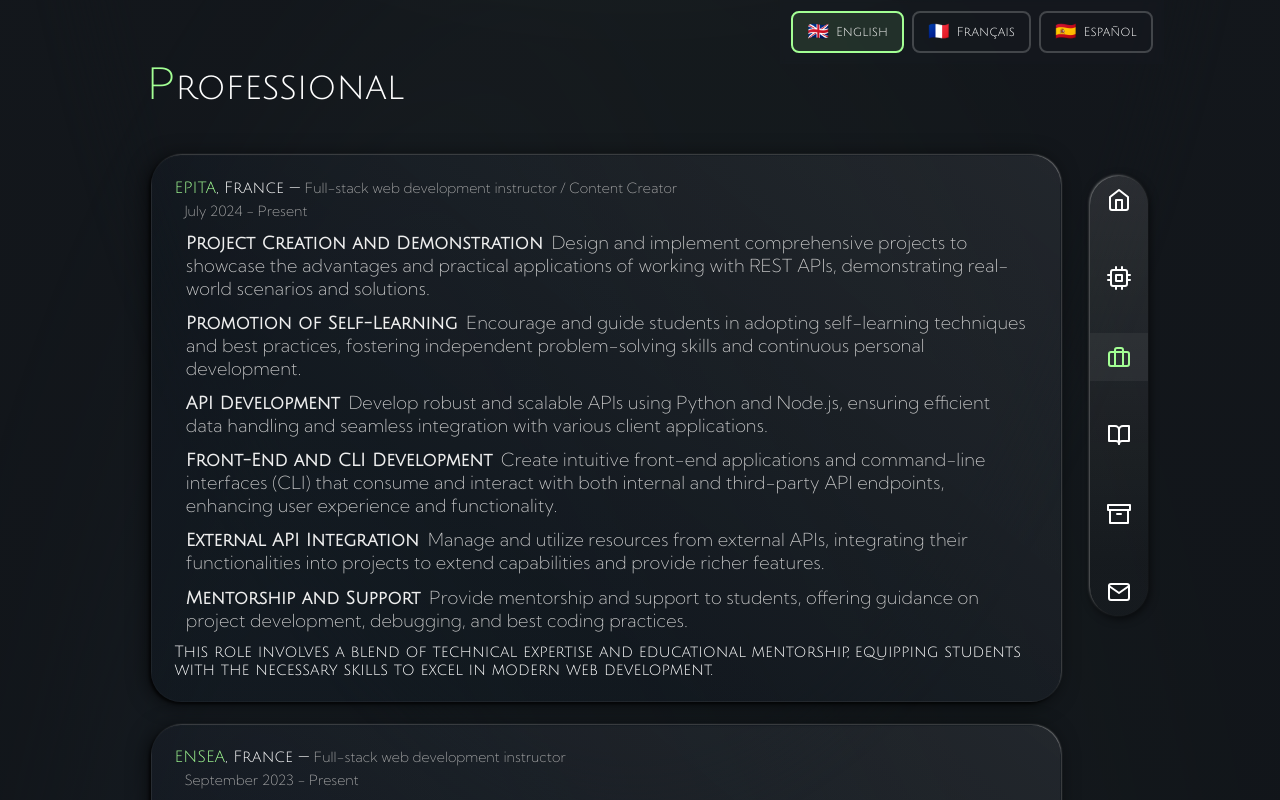
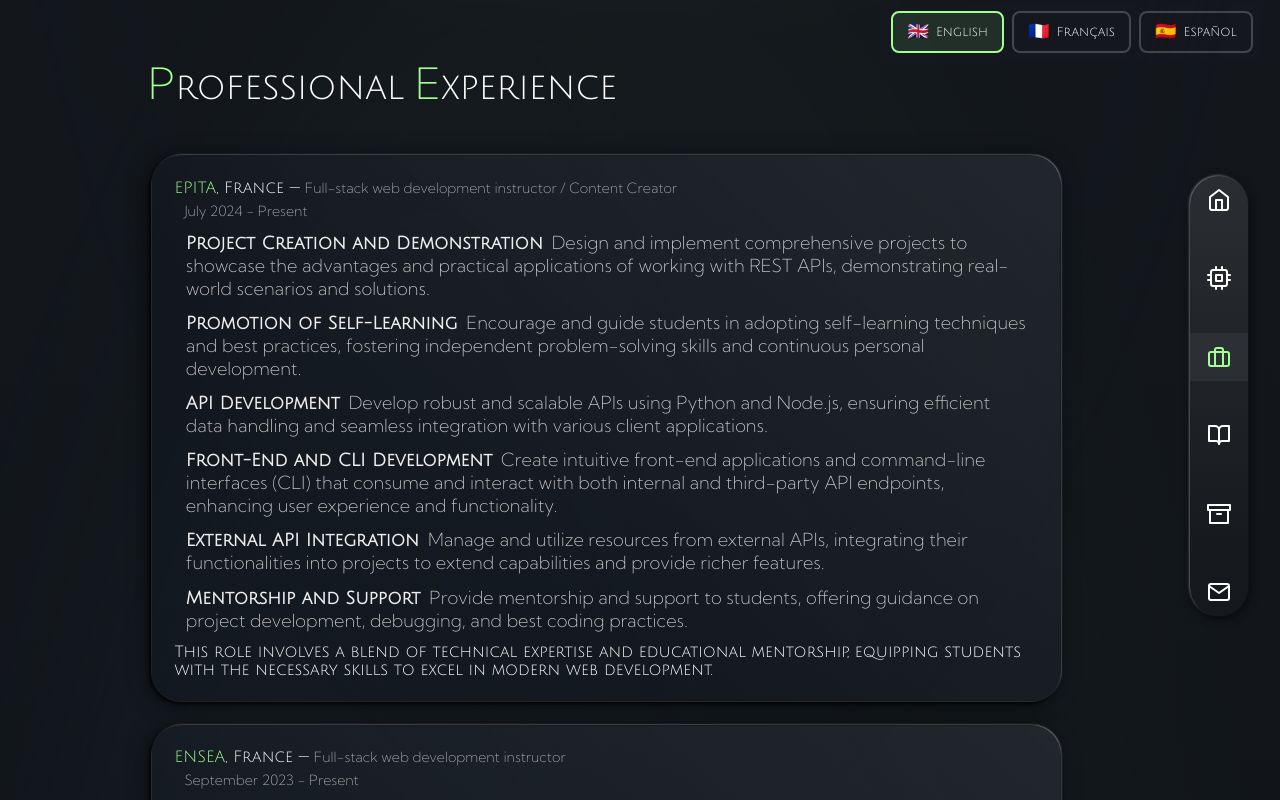
Before and after one commit to lostmart/perso-port-react, a React (Vite) app: page /experience in a window 1280 px wide. Shown: the top 800 px of the page. Built offline with nearby package versions, Linux system fonts and the light colour scheme.

Commit message:
new titlts

```diff
--- a/src/data/fr/experience-fr.js
+++ b/src/data/fr/experience-fr.js
@@ -1,9 +1,9 @@
 const experienceData = {
 	pageTitle: {
-		firstLetter: "P",
-		rest: "rofessional",
-		firstLetter2: "E",
-		rest2: "xperience",
+		firstLetter: "E",
+		rest: "xpérience",
+		firstLetter2: "P",
+		rest2: "rofessionnelle",
 	},
 	positions: [
 		{
--- a/src/data/sp/experience-es.js
+++ b/src/data/sp/experience-es.js
@@ -1,9 +1,9 @@
 const experienceData = {
 	pageTitle: {
-		firstLetter: "P",
-		rest: "rofessional",
-		firstLetter2: "E",
-		rest2: "xperience",
+		firstLetter: "E",
+		rest: "xperiencia",
+		firstLetter2: "P",
+		rest2: "rofesional",
 	},
 	positions: [
 		{
--- a/src/layouts/default.jsx
+++ b/src/layouts/default.jsx
@@ -14,10 +14,10 @@ const Root = () => {
 		<div className="container">
 			<LightBox lightBoxCss={mainLight} />
 			<LightBox lightBoxCss={secLight} />
-			<header className="header">
-				<NavBar />
-				<LanguageSwitcher />
-			</header>
+
+			<NavBar />
+			<LanguageSwitcher />
+
 			<main>
 				<h1 aria-label="Martin Pedraza Porfolio"></h1>
 				<Outlet />
--- a/src/pages/Experience.jsx
+++ b/src/pages/Experience.jsx
@@ -84,6 +84,8 @@ const Experience = () => {
 			<h2 className="page_title">
 				<span>{experienceData.pageTitle.firstLetter}</span>
 				{experienceData.pageTitle.rest}
+				<span>{" " + experienceData.pageTitle.firstLetter2}</span>
+				{experienceData.pageTitle.rest2}
 			</h2>
 			<div>
 				<ExperienceDataRender />
```
